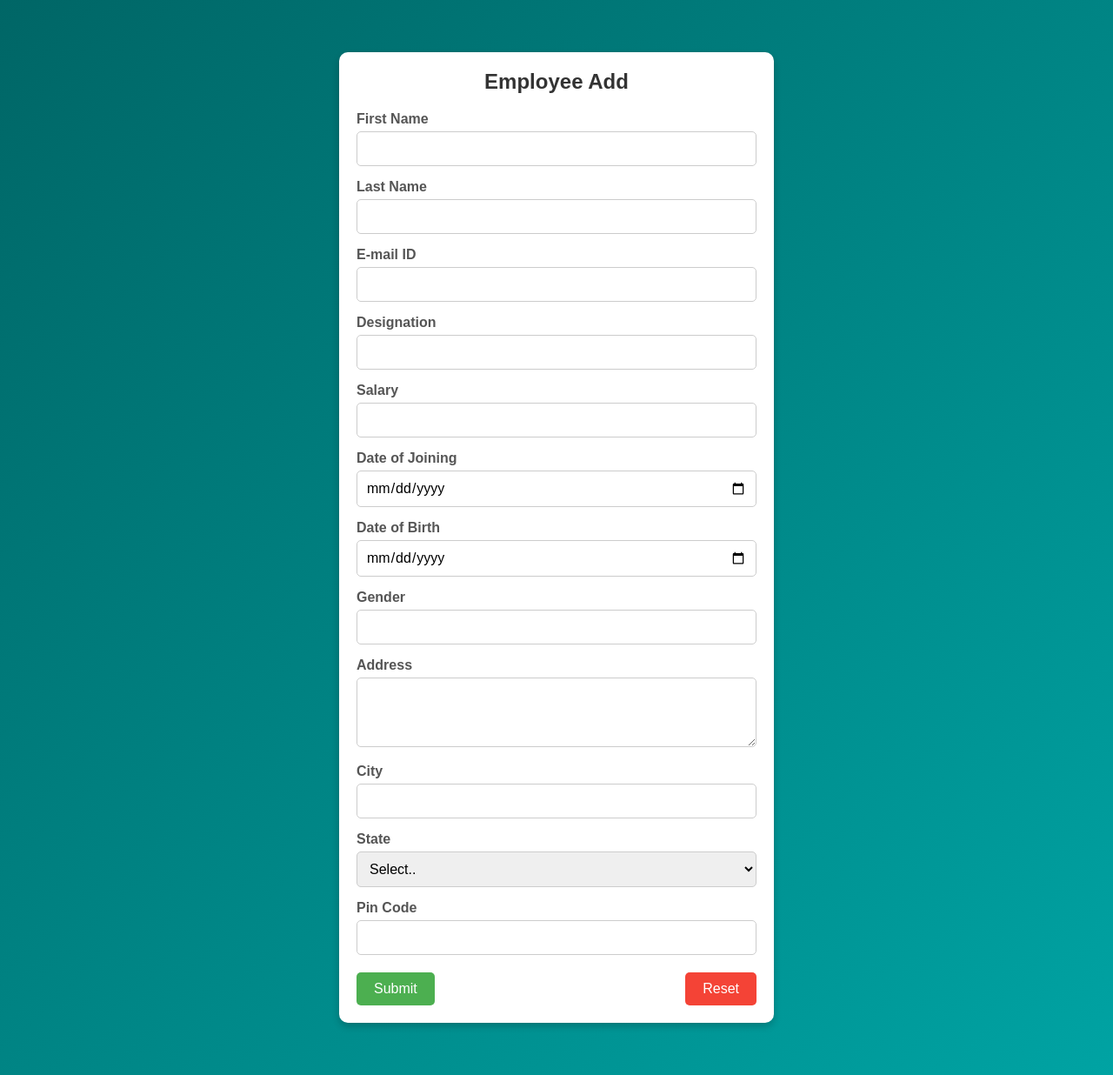
After one commit to kharayatvivek28/MiniProject, a PHP site: page /employee_add.html in a window 1280 px wide. The commit adds this page. Shown: the whole page at 87% size. Run offline with PHP 8.4, Linux system fonts and the light colour scheme.

Commit message:
Extension Changes

```diff
--- a/customer_add.php
+++ b/customer_add.html
@@ -76,7 +76,7 @@
 
             </select>
         </div>
-        <!-- pattern="\d{6}" -->
+
         <div class="form-group">
             <label for="pincode">Pincode</label>
             <input type="text" id="pincode" name="pincode" required  >
@@ -87,7 +87,7 @@
         </div>
     </form>
 </div>
-<!-- <script src="form_validation.js"></script> -->
+
 </body>
 </body>
 </html>
--- /dev/null
+++ b/employee_add.html
@@ -0,0 +1,100 @@
+<!DOCTYPE html>
+<html lang="en">
+  <head>
+    <meta charset="UTF-8" />
+    <meta name="viewport" content="width=device-width, initial-scale=1.0" />
+    <title>Employee Add</title>
+    <link rel="stylesheet" href="CSS/employee_add.css" />
+    <link rel="icon" type="image/x-icon" href="Image/logo_icon.jpeg" />
+  </head>
+  <body>
+    <div class="form-container">
+      <h2>Employee Add</h2>
+      <form action="employee_conn.php" method="post" id="employeeForm">
+        <div class="form-group">
+          <label for="first_name">First Name</label>
+          <input type="text" id="first_name" name="first_name" required />
+        </div>
+        <div class="form-group">
+          <label for="last_name">Last Name</label>
+          <input type="text" id="last_name" name="last_name" required />
+        </div>
+        <div class="form-group">
+          <label for="email">E-mail ID</label>
+          <input type="email" id="email" name="email" required />
+        </div>
+        <div class="form-group">
+          <label for="designation">Designation</label>
+          <input type="text" id="designation" name="designation" required />
+        </div>
+        <div class="form-group">
+          <label for="salary">Salary</label>
+          <input type="number" id="salary" name="salary" required />
+        </div>
+        <div class="form-group">
+          <label for="dateofjoining">Date of Joining</label>
+          <input type="date" id="dateofjoining" name="dateofjoining" required />
+        </div>
+        <div class="form-group">
+          <label for="dob">Date of Birth</label>
+          <input type="date" id="dob" name="dob" required />
+        </div>
+        <div class="form-group">
+          <label for="gender">Gender</label>
+          <input type="text" id="gender" name="gender" required />
+        </div>
+        <div class="form-group">
+          <label for="address">Address</label>
+          <textarea id="address" name="address" required></textarea>
+        </div>
+        <div class="form-group">
+          <label for="city">City</label>
+          <input type="text" id="city" name="city" required />
+        </div>
+        <div class="form-group">
+          <label for="state">State</label>
+          <select id="state" name="state" required>
+            <option value="">Select..</option>
+            <option value="AP">Andhra Pradesh</option>
+            <option value="AP">Arunachal Pradesh</option>
+            <option value="AS">Assam</option>
+            <option value="BR">Bihar</option>
+            <option value="CG">Chhattisgarh</option>
+            <option value="DL">Delhi</option>
+            <option value="GA">Goa</option>
+            <option value="GJ">Gujarat</option>
+            <option value="HR">Haryana</option>
+            <option value="HP">Himachal Pradesh</option>
+            <option value="JH">Jharkhand</option>
+            <option value="KR">Karnataka</option>
+            <option value="KL">Kerala</option>
+            <option value="MP">Madhya Pradesh</option>
+            <option value="MH">Maharashtra</option>
+            <option value="MA">Manipur</option>
+            <option value="MG">Meghalaya</option>
+            <option value="MZ">Mizoram</option>
+            <option value="NG">Nagaland</option>
+            <option value="OD">Odisha</option>
+            <option value="PB">Punjab</option>
+            <option value="RJ">Rajasthan</option>
+            <option value="SK">Sikkim</option>
+            <option value="TM">Tamil Nadu</option>
+            <option value="TL">Telangana</option>
+            <option value="TP">Tripura</option>
+            <option value="UP">Uttar Pradesh</option>
+            <option value="UK">Uttarakhand</option>
+            <option value="WB">West Bengal</option>
+          </select>
+        </div>
+        <div class="form-group">
+          <label for="pincode">Pin Code</label>
+          <input type="text" id="pincode" name="pincode" required />
+        </div>
+        <div class="form-actions">
+          <button type="submit">Submit</button>
+          <button type="reset">Reset</button>
+        </div>
+      </form>
+    </div>
+  </body>
+</html>
--- a/index.php
+++ b/index.php
@@ -32,7 +32,7 @@
         <button type="submit" value="Login" class="login-btn">LOGIN</button>
       </form>
       <div class="register-link">
-        Don't have an account? <a href="register_form.php">REGISTER NOW</a>
+        Don't have an account? <a href="register_form.html">REGISTER NOW</a>
       </div>
     </div>
   </body>
```
Also changed, not shown: book_add.html (added, +70 -0 lines), book_add.php (deleted, +0 -66 lines), dashboard.php (+5 -5 lines), employee_add.php (deleted, +0 -104 lines), publisher_add.html (renamed from seller_add.php, +8 -13 lines), seller_add.html (renamed from publisher_add.php, +12 -10 lines), register_form.html (renamed from register_form.php).
